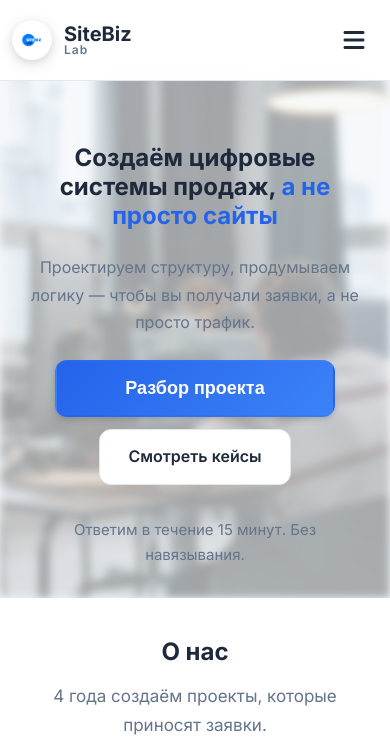
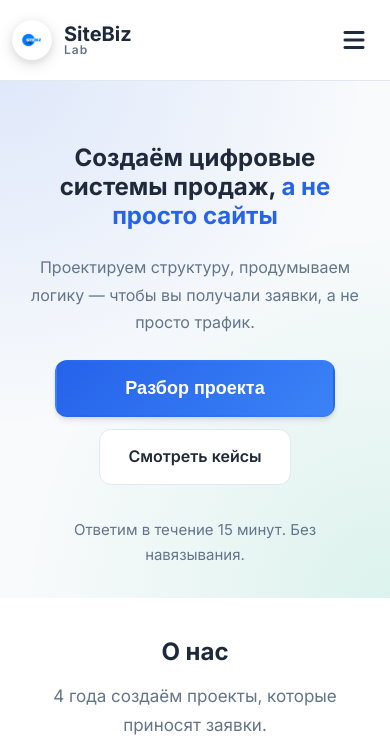
Before and after one commit to aleksDol/sitbizlab, a Django app: page / in a window 390 px wide. Shown: the top 751 px of the page. Run offline with Django 5.2, Linux system fonts and the light colour scheme; data comes from the database, SQL or seed files in the repository; some libraries are stand-ins or nearby versions.

Commit message:
Оптимизация скорости: webp, стили, nginx

```diff
--- a/cms/pages/static/site/style.css
+++ b/cms/pages/static/site/style.css
@@ -560,7 +560,7 @@ p {
     left: 0;
     width: 100%;
     height: 100%;
-    background-image: url('assets/team-hero.jpg?v=3.3');
+    background-image: url('assets/team-hero.webp?v=3.3');
     background-size: cover;
     background-position: center;
     background-repeat: no-repeat;
@@ -712,6 +712,17 @@ p {
     .hero {
         padding: 100px 0 40px;
         margin-top: 64px;
+    }
+
+    .hero-bg-image {
+        /* На мобильных убираем тяжёлый размазанный фон-картинку,
+           чтобы ускорить первую отрисовку */
+        background-image: none;
+        background: radial-gradient(circle at top left, rgba(37, 99, 235, 0.12), transparent 55%),
+                    radial-gradient(circle at bottom right, rgba(16, 185, 129, 0.12), transparent 55%),
+                    var(--background-alt);
+        opacity: 1;
+        filter: none;
     }
 
     .hero-content {
--- a/cms/pages/templates/pages/home.html
+++ b/cms/pages/templates/pages/home.html
@@ -186,7 +186,7 @@
                         <div class="about-differ-card"><div class="about-differ-icon"><i class="far fa-star"></i></div><h3>Честные рекомендации</h3><p>Если можно использовать готовое решение — скажем. Без накруток ради чека.</p></div>
                         <div class="about-differ-card"><div class="about-differ-icon"><i class="fas fa-handshake"></i></div><h3>Партнёрство, не поток</h3><p>У нас нет конвейера. Мы погружаемся в бизнес, понимаем задачу, предлагаем полезное.</p></div>
                     </div>
-                    <div class="about-differ-image"><img src="{% static 'difference.png' %}" alt="Чем мы отличаемся" loading="lazy"></div>
+                    <div class="about-differ-image"><img src="{% static 'difference.webp' %}" alt="Чем мы отличаемся" loading="lazy"></div>
                 </div>
             </div>
             <div class="about-cta-block">
@@ -257,7 +257,7 @@
                     <p class="offer-disclaimer">Ответим в течение 15 минут. Без навязывания.</p>
                 </div>
                 <div class="offer-right">
-                    <div class="offer-image-wrap"><img src="{% static 'promotion.png' %}" alt="Акция" loading="lazy"></div>
+                    <div class="offer-image-wrap"><img src="{% static 'promotion.webp' %}" alt="Акция" loading="lazy"></div>
                     <div class="offer-testimonials">
                         <blockquote class="offer-quote"><span class="quote-mark">"</span><p>Запустили сайт за 12 дней после обращения. Заявки пришли в 3 раза быстрее. Сделали всё под ключ — подсказали, что доработать. Рекомендую.</p><cite>Дмитрий, владелец сервиса</cite></blockquote>
                         <blockquote class="offer-quote"><span class="quote-mark">"</span><p>На старте долго мучилась с контентом и дизайном — помогли структурировать. За 3 недели получила рабочий лендинг и первые заявки.</p><cite>Анна, основатель проекта</cite></blockquote>
@@ -288,7 +288,7 @@
                 {% for case in cases %}
                 <article class="case-card" data-category="{{ case.category }}">
                     <div class="case-visual">
-                        {% if case.image %}<img src="{{ case.image.url }}" alt="Кейс: {{ case.title }}" loading="lazy">{% else %}<img src="{% static 'site/assets/case-after.jpg' %}" alt="Кейс: {{ case.title }}" loading="lazy">{% endif %}
+                        {% if case.image %}<img src="{{ case.image.url }}" alt="Кейс: {{ case.title }}" loading="lazy">{% else %}<img src="{% static 'site/assets/case-after.webp' %}" alt="Кейс: {{ case.title }}" loading="lazy">{% endif %}
                     </div>
                     <div class="case-content">
                         <h3>{{ case.title }}</h3>
@@ -307,7 +307,7 @@
                 </article>
                 {% empty %}
                 <article class="case-card" data-category="business">
-                    <div class="case-visual"><img src="{% static 'site/assets/case-after.jpg' %}" alt="Кейс" loading="lazy"></div>
+                    <div class="case-visual"><img src="{% static 'site/assets/case-after.webp' %}" alt="Кейс" loading="lazy"></div>
                     <div class="case-content">
                         <h3>Организуем похороны «Под ключ»</h3>
                         <div class="case-kpi"><div class="kpi-line"><span class="kpi-value">−55%</span> стоимость заявки</div><div class="kpi-line"><span class="kpi-value">+27 заявок</span> за первый месяц</div></div>
@@ -338,7 +338,7 @@
     </section>
 
     <section class="section section-cta" id="contact" role="region" aria-labelledby="contact-heading">
-        <div class="section-cta-bg" style="background-image: url('{% static "site/assets/bg-end.jpeg" %}');"></div>
+        <div class="section-cta-bg" style="background-image: url('{% static "site/assets/bg-end.webp" %}');"></div>
         <div class="container">
             <div class="cta-card">
                 <div class="cta-content">
```
Also changed, not shown: assets/case-3.jpg (deleted), assets/case-after.jpg (deleted), assets/process-bg.jpg (deleted), cms/pages/static/site/assets/bg-end.jpeg (deleted), cms/pages/static/site/assets/bg-end.webp (added), cms/pages/static/site/assets/bg-service.jpg, cms/pages/static/site/assets/case-3.jpg (deleted), cms/pages/static/site/assets/case-after.jpg (deleted), cms/pages/static/site/assets/case-before.jpg (deleted), cms/pages/static/site/assets/cta-bg.jpg (deleted), cms/pages/static/site/assets/cta-bg.webp (added), cms/pages/static/site/assets/logo.png, cms/pages/static/site/assets/process-bg.jpg (deleted), cms/pages/static/site/assets/team-hero.jpg (deleted), 1 other file.
